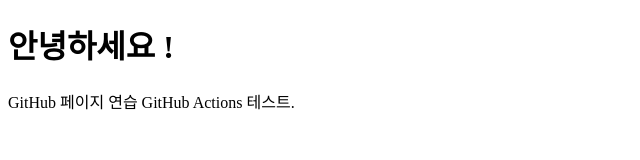
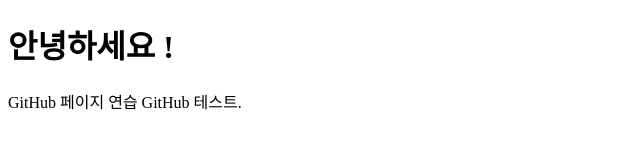
Before and after one commit to minsu7426/minsu7426.github.io, a plain HTML site: page index.html in a window 1280 px wide. Shown: the full height of the page, 0-640 px from the left. Drawn offline with Linux system fonts and the light colour scheme.

Commit message:
GitHub Test

```diff
--- a/index.html
+++ b/index.html
@@ -10,6 +10,6 @@
     <h1>안녕하세요 !</h1>
 
     GitHub 페이지 연습
-    GitHub Actions 테스트.
+    GitHub 테스트.
 </body>
 </html>
```
